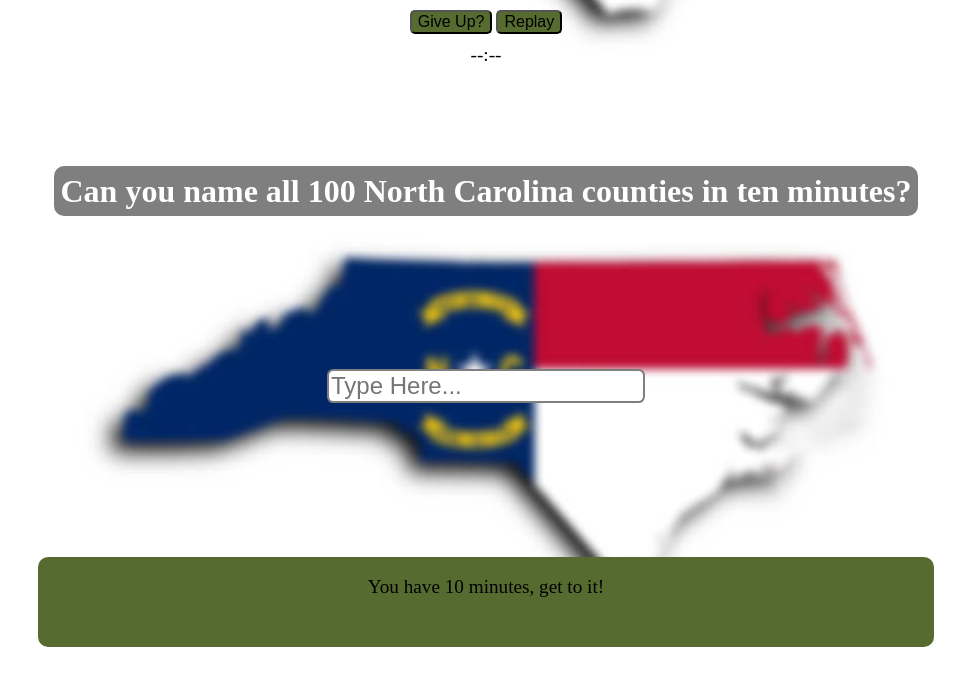
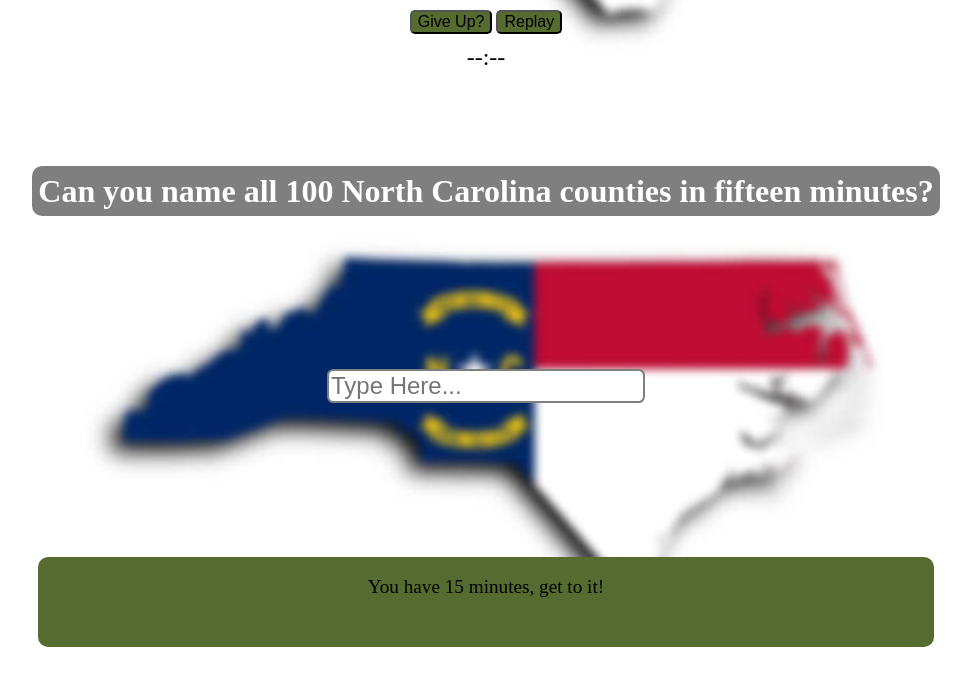
Before and after one commit to fghoneycutt/county-game, a plain HTML site: page index.html in a window 1280 px wide. Shown: the whole page, without its empty margins (154-1125 px from the left). Drawn offline with Linux system fonts and the light colour scheme.

Commit message:
changed interval to 15 minutes

```diff
--- a/assets/css/style.css
+++ b/assets/css/style.css
@@ -35,7 +35,7 @@ body{
     font-size: medium;
 }
 #time{
-    font-size: larger;
+    font-size: x-large;
     margin-top: 10px;
 }
 h1 {
--- a/assets/js/script.js
+++ b/assets/js/script.js
@@ -216,7 +216,7 @@ var listEl = document.createElement("ul");
 listEl.setAttribute("id", "correct-answers")
 var footerDiv = document.getElementById("game-footer");
 //countdown function
-var timeLeft = 60 * 10;
+var timeLeft = 60 * 15;
 var timeInterval = setInterval(0);
 function countdown() {
     footerDiv.appendChild(listEl);
@@ -293,7 +293,7 @@ function endGame(){
     footerText.setAttribute("class", "hide");
     var h1El = document.getElementById("game-text");
     if (namedCounties.length === 100){
-        h1El.textContent = "You named all 100 counties in North Carolina in less than 10 minutes. Geography majors are insane, but you can't help falling in love with them."
+        h1El.textContent = "You named all 100 counties in North Carolina in less than 15 minutes. Geography majors are insane, but you can't help falling in love with them."
     } else if (namedCounties.length === 1) {
         h1El.textContent = "You got 1 county out of 100! Try again to improve your score!"
     } else{
@@ -326,7 +326,7 @@ function replayGame(){
     time.textContent = "--:--"
     var listEl = document.getElementById("correct-answers");
     listEl.innerHTML = "";
-    timeLeft = 60 * 10;
+    timeLeft = 60 * 15;
     namedCounties = [];
     missedCounties = counties;
     input.addEventListener("keydown", countdown);
--- a/index.html
+++ b/index.html
@@ -15,13 +15,13 @@
             <p id="time">--:--</p>
         </div>
         <div id="game-type">
-            <h1 id="game-text">Can you name all 100 North Carolina counties in ten minutes?</h1>
+            <h1 id="game-text">Can you name all 100 North Carolina counties in fifteen minutes?</h1>
         </div>
         <div id="input-block">
             <input id="input" placeholder="Type Here..." type="text" autocomplete="off"/>
         </div>
         <div id="game-footer">
-            <p id="text">You have 10 minutes, get to it!</p>
+            <p id="text">You have 15 minutes, get to it!</p>
         </div>
     </div>
     <script src="./assets/js/script.js"></script>
```
